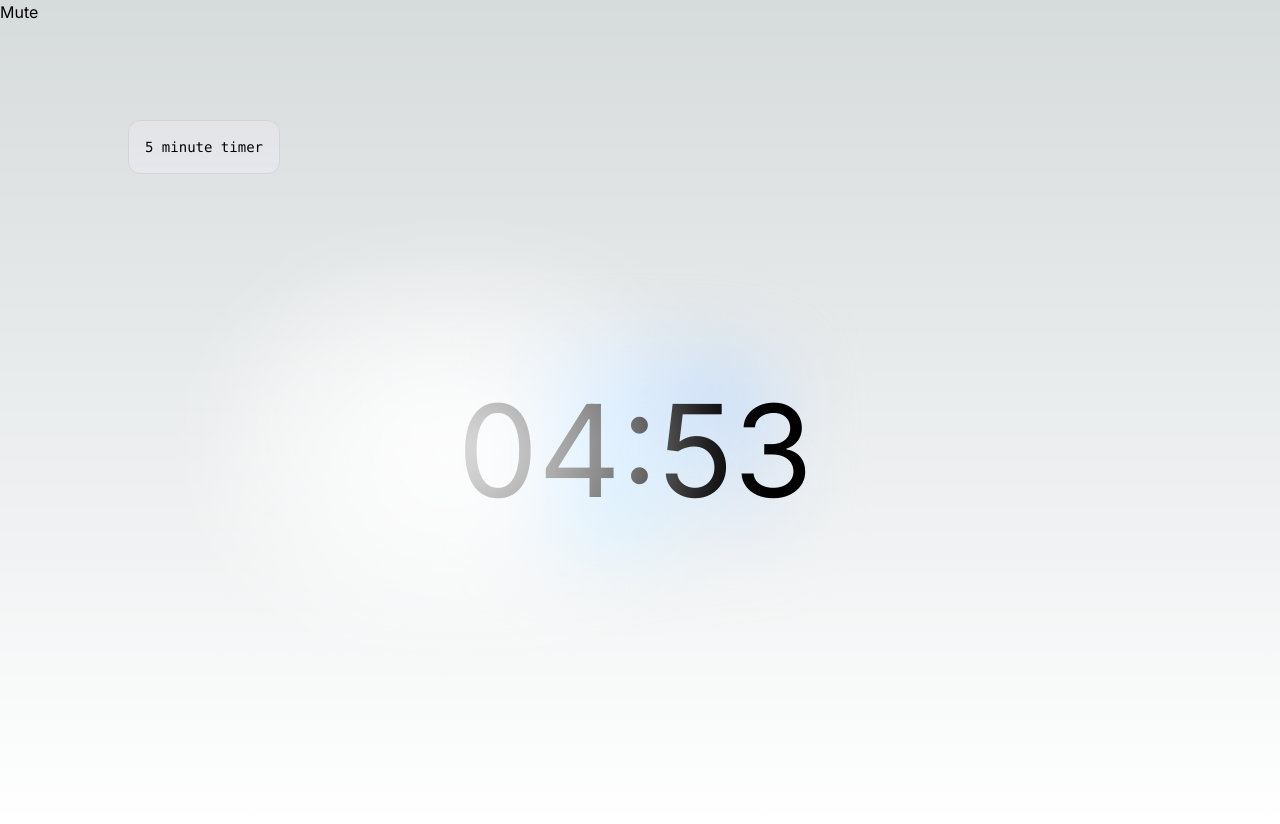
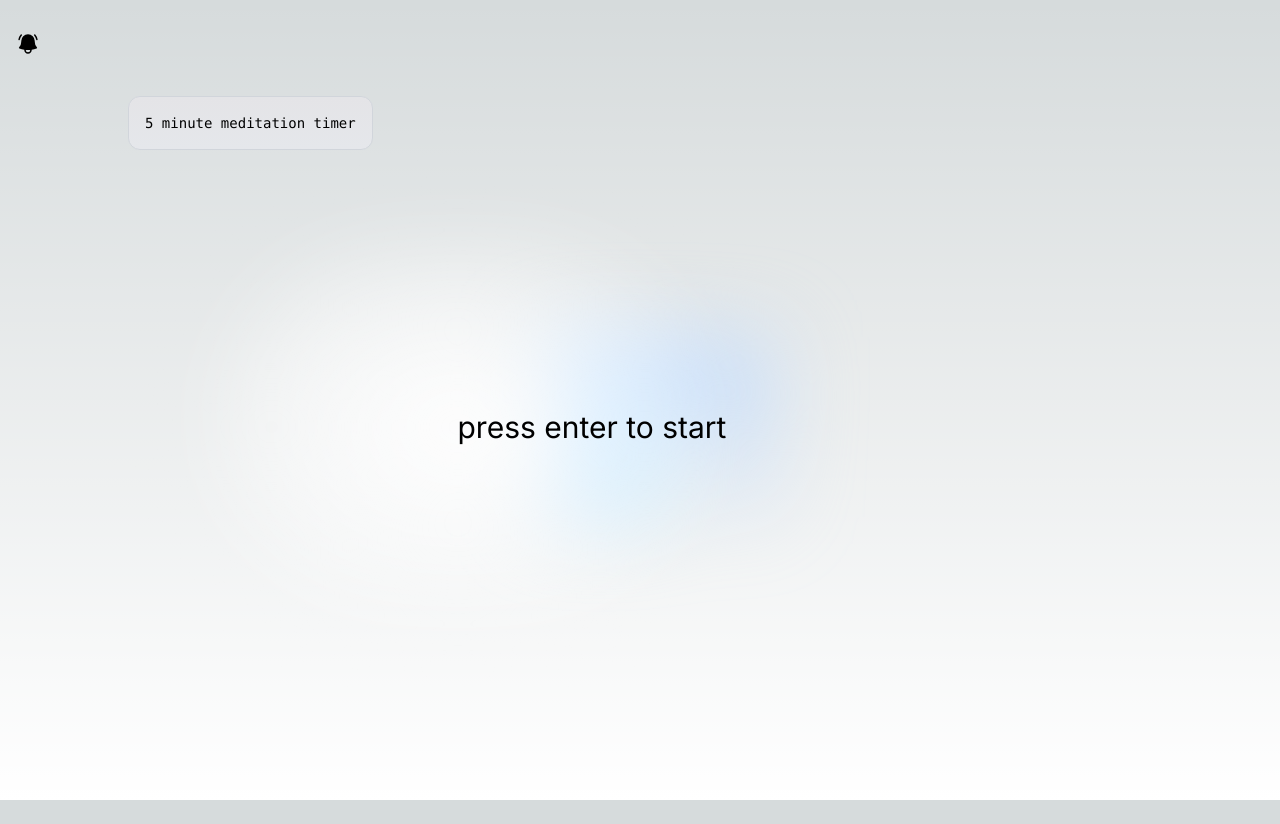
Before and after one commit to jbgf/5minutestimer, a Next.js app: page /5-minute-meditation-timer in a window 1280 px wide. After the commit the page ends 800 px from the top, so only its background shows below. Built offline with nearby package versions, Linux system fonts and the light colour scheme; no server answers.

Commit message:
feat: 自动播放

```diff
--- a/app/5-minute-meditation-timer/page.tsx
+++ b/app/5-minute-meditation-timer/page.tsx
@@ -3,6 +3,7 @@ import duration from 'dayjs/plugin/duration'
 import Template from "@/app/page";
 import { Metadata } from "next";
 import AudioPlayer from "../components/audio-player";
+import { createRef, useRef } from "react";
 dayjs.extend(duration);
 
 export const metadata: Metadata = {
@@ -11,10 +12,10 @@ export const metadata: Metadata = {
 }
 
 export default function FiveMinuteMeditationTimer() {
+  const playerRef = createRef<HTMLDivElement>()
   return (
     <>
-      <AudioPlayer src={'/audios/waves.m4a'} />
-      <Template />
+      <Template type="meditation" autoStart={false} />
     </>
   );
 }
--- a/app/components/audio-player.tsx
+++ b/app/components/audio-player.tsx
@@ -1,16 +1,33 @@
 'use client'
-import React, { useState, useEffect } from 'react';
+import { BellSlashIcon } from '@heroicons/react/20/solid';
+import { BellAlertIcon } from '@heroicons/react/24/solid';
+import React, { useMemo, useState, useEffect, forwardRef, useImperativeHandle } from 'react';
+import usePersistFn from '../hooks/usePersistFn';
+import { AudioPlayerRef } from '../type';
 
 type AudioPlayerProps = {
   src: string;
 };
+const MUTE_KEY = 'MUTE_TEST'
 
-const AudioPlayer: React.FC<AudioPlayerProps> = ({ src }) => {
-  const [isMuted, setIsMuted] = useState<boolean>(false);
+
+const AudioPlayer = forwardRef<AudioPlayerRef, AudioPlayerProps>((props, ref) => {
+  const [isMuted, setIsMuted] = useState<boolean>();
   const [audioContext, setAudioContext] = useState<AudioContext | null>(null);
   const [audioBuffer, setAudioBuffer] = useState<AudioBuffer | null>(null);
   const [gainNode, setGainNode] = useState<GainNode | null>(null);
 
+  const startPlay = () => {
+    startAudio()
+  }
+
+  useImperativeHandle(
+    ref,
+    () => ({
+      startPlay
+    }),
+
+  )
   // 初始化AudioContext和GainNode
   useEffect(() => {
     const ac = new (window.AudioContext || (window as any).webkitAudioContext)();
@@ -20,13 +37,23 @@ const AudioPlayer: React.FC<AudioPlayerProps> = ({ src }) => {
     setGainNode(gn);
 
     // 加载音频
-    loadAudio(src, ac);
+    loadAudio(props.src, ac);
 
     // 组件卸载时清理资源
     return () => {
       ac.close();
     };
-  }, [src]);
+  }, [props.src]);
+  // 静音
+  useEffect(() => {
+    if (!!localStorage.getItem(MUTE_KEY)) setIsMuted(true)
+  }, [])
+  // setting muted state
+  useEffect(() => {
+    if (gainNode) {
+      gainNode.gain.value = isMuted ? 0 : 1;
+    }
+  }, [gainNode, isMuted])
 
   // 加载音频文件
   const loadAudio = async (url: string, ac: AudioContext) => {
@@ -40,44 +67,57 @@ const AudioPlayer: React.FC<AudioPlayerProps> = ({ src }) => {
     }
   };
 
-  // 播放音频
   const playAudio = () => {
     if (audioContext && audioBuffer && gainNode) {
       const source = audioContext.createBufferSource();
       source.buffer = audioBuffer;
       source.connect(gainNode);
+      source.loop = false;
       source.start(0);
+
+      source.onended = () => {
+        playAudio();
+      };
     }
   };
 
   // 处理静音和取消静音
   const toggleMute = () => {
     if (gainNode) {
-      gainNode.gain.value = isMuted ? 1 : 0;
-      setIsMuted(!isMuted);
+      const newMutedState = !isMuted;
+      setIsMuted(newMutedState);
+      localStorage.setItem(MUTE_KEY, newMutedState ? `1`: '');
     }
   };
+  /** 播放音频文件 */
+  const startAudio = usePersistFn(() => {
+    if (audioContext?.state === 'suspended') {
+      audioContext.resume().then(() => {
+        playAudio();
+      });
+    }
+  });
 
+  const startAudioOnEnter = usePersistFn((e: KeyboardEvent) => {
+    if (e.key === 'Enter') startAudio()
+  })
   // 用户交互启动音频
   useEffect(() => {
-    const startAudio = () => {
-      if (audioContext?.state === 'suspended') {
-        audioContext.resume().then(() => {
-          playAudio();
-        });
-      }
-    };
-    document.addEventListener('click', startAudio);
+
+    document.addEventListener('keydown', startAudioOnEnter);
     return () => {
-      document.removeEventListener('click', startAudio);
+      document.removeEventListener('keydown', startAudioOnEnter);
+
     };
   }, [audioContext, audioBuffer, gainNode]);
+  const ICON = useMemo(() => isMuted ? BellSlashIcon : BellAlertIcon, [isMuted])
+  return (
+    <div className='fixed z-50 left-4 top-8'>
 
-  return (
-    <div>
-      <button onClick={toggleMute}>{isMuted ? 'Unmute' : 'Mute'}</button>
+
+      <button onClick={toggleMute}><ICON className="h-6 w-6 "/></button>
     </div>
   );
-};
-
+});
+AudioPlayer.displayName = 'AudioPlayer';
 export default AudioPlayer;
--- /dev/null
+++ b/app/hooks/usePersistFn.ts
@@ -0,0 +1,19 @@
+import { useRef } from 'react';
+
+export type noop = (...args: any[]) => any;
+
+function usePersistFn<T extends noop>(fn: T) {
+  const fnRef = useRef<T>(fn);
+  fnRef.current = fn;
+
+  const persistFn = useRef<T>();
+  if (!persistFn.current) {
+    persistFn.current = function (...args) {
+      return fnRef.current!.apply(this, args);
+    } as T;
+  }
+
+  return persistFn.current!;
+}
+
+export default usePersistFn;
--- a/app/page.tsx
+++ b/app/page.tsx
@@ -5,19 +5,20 @@ import dayjs from "dayjs";
 import duration from 'dayjs/plugin/duration'
 import Timer from "./timer";
 dayjs.extend(duration);
-export default function Template() {
+
+export default function Template(props: {type?: string;autoStart?: boolean}) {
   return (
     <main className="flex min-h-screen flex-col items-center justify-between p-24">
       <div className="z-10 max-w-5xl w-full items-center justify-between font-mono text-sm lg:flex">
         <h1 className="fixed left-0 top-0 flex w-full justify-center border-b border-gray-300 bg-gradient-to-b from-zinc-200 pb-6 pt-8 backdrop-blur-2xl dark:border-neutral-800 dark:bg-zinc-800/30 dark:from-inherit lg:static lg:w-auto  lg:rounded-xl lg:border lg:bg-gray-200 lg:p-4 lg:dark:bg-zinc-800/30">
-          5 minute timer
+          {`5 minute${props.type ? ` ${props.type}` : ''} timer`}
         </h1>
 
       </div>
 
-      <div className="relative w-[365px] flex place-items-center before:absolute before:h-[300px] before:w-full sm:before:w-[480px] before:-translate-x-1/2 before:rounded-full before:bg-gradient-radial before:from-white before:to-transparent before:blur-2xl before:content-[''] after:absolute after:-z-20 after:h-[180px] after:w-full sm:after:w-[240px] after:translate-x-1/3 after:bg-gradient-conic after:from-sky-200 after:via-blue-200 after:blur-2xl after:content-[''] before:dark:bg-gradient-to-br before:dark:from-transparent before:dark:to-blue-700 before:dark:opacity-10 after:dark:from-sky-900 after:dark:via-[#0141ff] after:dark:opacity-40 before:lg:h-[360px] z-[-1]">
+      <div className="relative w-[365px] flex place-items-center before:absolute before:h-[300px] before:w-full sm:before:w-[480px] before:-translate-x-1/2 before:rounded-full before:bg-gradient-radial before:from-white before:to-transparent before:blur-2xl before:content-[''] after:absolute after:-z-20 after:h-[180px] after:w-full sm:after:w-[240px] after:translate-x-1/3 after:bg-gradient-conic after:from-sky-200 after:via-blue-200 after:blur-2xl after:content-[''] before:dark:bg-gradient-to-br before:dark:from-transparent before:dark:to-blue-700 before:dark:opacity-10 after:dark:from-sky-900 after:dark:via-[#0141ff] after:dark:opacity-40 before:lg:h-[360px]">
 
-        <Timer />
+        <Timer autoStart={props.autoStart} />
 
       </div>
 
--- a/app/timer.tsx
+++ b/app/timer.tsx
@@ -1,38 +1,66 @@
 'use client';
 import { useCountDown } from "./util";
-import { useEffect } from "react";
+import { useEffect, useRef, useState } from "react";
 import dayjs from "dayjs";
 import duration from 'dayjs/plugin/duration'
 import { useMemoizedFn } from "ahooks";
+import AudioPlayer from "./components/audio-player";
+import { AudioPlayerRef } from "./type";
+
 dayjs.extend(duration);
-export default function Timer() {
-  const {isCountingDown, start, remainingSeconds} = useCountDown({totalSeconds: 5*60});
-  const listenner = useMemoizedFn((e) => {
+interface IProps {
+  autoStart?: boolean;
+  onClickStart?: () => void;
+}
+
+
+export default function Timer(props: IProps) {
+  const {isCountingDown, start, remainingSeconds} = useCountDown({autoStart: props.autoStart, totalSeconds: 5*60/* 1 */});
+  const [inited, setInited] = useState(false);
+
+  const playRef = useRef<AudioPlayerRef>()
+  const startEnterListenner = useMemoizedFn((e) => {
     if (isCountingDown) return;
     if (e.key === 'Enter') {
       start()
     }
   })
+  const autoStart = () => {
+    start()
+    setInited(true)
+  }
+  const clickStart = () => {
+    start()
+    setInited(true)
+    props.onClickStart?.()
+    playRef?.current?.startPlay()
+  }
   useEffect(() => {
-    start()
-    document.addEventListener('keydown', listenner)
+    if (props.autoStart !== false) autoStart()
+    document.addEventListener('keydown', startEnterListenner)
     return () => {
-      document.removeEventListener('keydown', listenner)
+      document.removeEventListener('keydown', startEnterListenner)
     }
   }, [])
   // const
   return (
-
-       isCountingDown ? <div className="text-9xl">{dayjs.duration(remainingSeconds, 'second')?.format('mm:ss')}</div>
-       : <div
-       className="pointer-events-none flex place-items-center gap-2 p-8 lg:pointer-events-auto lg:p-0 text-3xl z-[1]"
+      <>
+      <AudioPlayer ref={playRef} src={'/audios/waves.m4a'} />
+      {
+      (isCountingDown
+        ? <div className="text-9xl">{dayjs.duration(remainingSeconds, 'second')?.format('mm:ss')}</div>
+        : <div
+       id="start"
+       className="flex place-items-center gap-2 p-8 lg:p-0 text-3xl cursor-pointer z-0"
 
 
-       onClick={() => start()}
+       onClick={clickStart}
      >
-       press enter to restart
+       {`press enter to ${inited ? `restart` : 'start'}`}
 
-     </div>
+     </div>)
+}
+      </>
 
   );
 }
--- /dev/null
+++ b/app/type.ts
@@ -0,0 +1 @@
+export interface AudioPlayerRef {startPlay: () => void, }
--- a/app/util.ts
+++ b/app/util.ts
@@ -2,11 +2,12 @@ import { useEffect, useState } from "react";
 
 interface IUseCountDown {
   totalSeconds?: number;
+  autoStart?: boolean
 }
 export function useCountDown(props: IUseCountDown = {}) {
   const {  totalSeconds = 60 } = props;
 
-  const [isCountingDown, setIsCountingDown] = useState(true);
+  const [isCountingDown, setIsCountingDown] = useState(props.autoStart ?? true);
   const [remainingSeconds, setRemainingSeconds] = useState(totalSeconds);
   useEffect(() => {
     if (!isCountingDown) {
--- a/package.json
+++ b/package.json
@@ -9,13 +9,16 @@
     "lint": "next lint"
   },
   "dependencies": {
-    "ahooks": "^3.7.9",
+    "@heroicons/react": "^2.1.1",
+    "ahooks": "^3.7.10",
     "dayjs": "^1.11.10",
+    "lodash": "^4.17.21",
     "next": "14.1.0",
     "react": "^18",
     "react-dom": "^18"
   },
   "devDependencies": {
+    "@types/lodash": "^4.14.202",
     "@types/node": "^20",
     "@types/react": "^18",
     "@types/react-dom": "^18",
```
Also changed, not shown: 1 other file (tests, documents, lock files or other folders).
